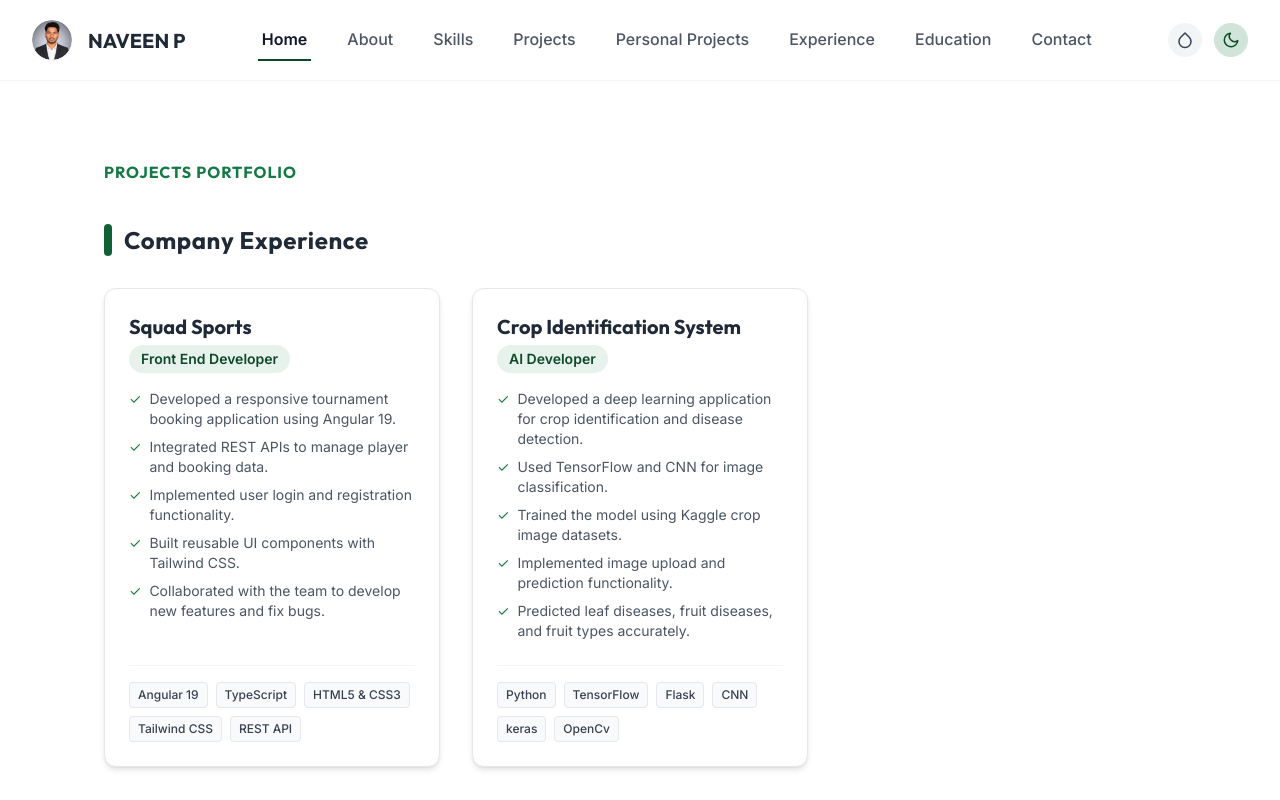
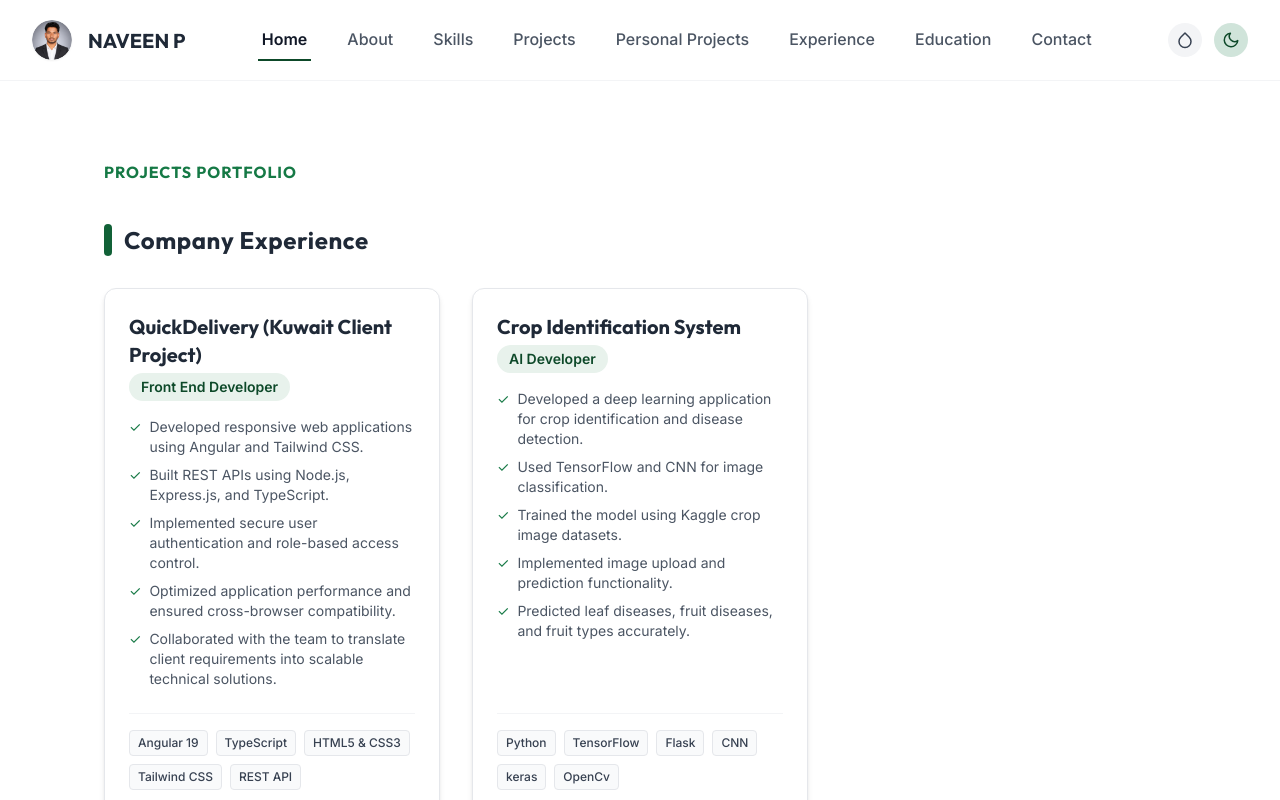
Before and after one commit to nvnpalani/Portfolio, an Angular app: page /project in a window 1280 px wide. Both pictures are taken after a click on the button "ENTER PORTFOLIO". Shown: the top 800 px of the page. Built offline with nearby package versions, Linux system fonts and the light colour scheme.

Commit message:
Update QuickDelivery and Leaf Identification System project details

```diff
--- a/src/app/module/project/project.component.html
+++ b/src/app/module/project/project.component.html
@@ -16,15 +16,15 @@
 
         <!-- Project 1 -->
         <div class="card p-6 flex flex-col h-full group border-t-4 border-t-primary-600 shadow-md hover:shadow-xl transition-all duration-300">
-          <h4 class="text-gray-900 dark:text-[#f8fafc] font-bold mb-1 outfit-font text-xl group-hover:text-primary-700 dark:text-primary-300 transition-colors">Squad Sports</h4>
+          <h4 class="text-gray-900 dark:text-[#f8fafc] font-bold mb-1 outfit-font text-xl group-hover:text-primary-700 dark:text-primary-300 transition-colors">QuickDelivery (Kuwait Client Project)</h4>
           <p class="text-primary-700 dark:text-primary-300 text-sm font-semibold mb-4 bg-primary-50 dark:bg-[#1e293b] dark:border dark:border-gray-700 inline-block px-3 py-1 rounded-full w-max">Front End Developer</p>
 
           <ul class="text-gray-600 dark:text-[#cbd5e1] text-sm mb-6 flex-grow space-y-2 list-none">
-            <li class="flex items-start"><span class="text-primary-500 mr-2">✓</span> Developed a responsive tournament booking application using Angular 19.</li>
-            <li class="flex items-start"><span class="text-primary-500 mr-2">✓</span> Integrated REST APIs to manage player and booking data.</li>
-            <li class="flex items-start"><span class="text-primary-500 mr-2">✓</span> Implemented user login and registration functionality.</li>
-            <li class="flex items-start"><span class="text-primary-500 mr-2">✓</span> Built reusable UI components with Tailwind CSS.</li>
-            <li class="flex items-start"><span class="text-primary-500 mr-2">✓</span> Collaborated with the team to develop new features and fix bugs.</li>
+            <li class="flex items-start"><span class="text-primary-500 mr-2">✓</span> Developed responsive web applications using Angular and Tailwind CSS.</li>
+            <li class="flex items-start"><span class="text-primary-500 mr-2">✓</span> Built REST APIs using Node.js, Express.js, and TypeScript.</li>
+            <li class="flex items-start"><span class="text-primary-500 mr-2">✓</span> Implemented secure user authentication and role-based access control.</li>
+            <li class="flex items-start"><span class="text-primary-500 mr-2">✓</span> Optimized application performance and ensured cross-browser compatibility.</li>
+            <li class="flex items-start"><span class="text-primary-500 mr-2">✓</span> Collaborated with the team to translate client requirements into scalable technical solutions.</li>
           </ul>
 
           <div class="flex flex-wrap gap-2 mt-auto pt-4 border-t border-gray-100 dark:border-gray-800">
@@ -73,7 +73,7 @@
 
         <!-- Project 2 -->
         <div class="card p-6 flex flex-col h-full group border-t-4 border-t-primary-600 shadow-md hover:shadow-xl transition-all duration-300">
-          <h4 class="text-gray-900 dark:text-[#f8fafc] font-bold mb-1 outfit-font text-xl group-hover:text-primary-700 dark:text-primary-300 transition-colors">Crop Identification System</h4>
+          <h4 class="text-gray-900 dark:text-[#f8fafc] font-bold mb-1 outfit-font text-xl group-hover:text-primary-700 dark:text-primary-300 transition-colors">Leaf Identification System</h4>
           <p class="text-primary-700 dark:text-primary-300 text-sm font-semibold mb-4 bg-primary-50 dark:bg-[#1e293b] dark:border dark:border-gray-700 inline-block px-3 py-1 rounded-full w-max">AI Developer</p>
 
           <ul class="text-gray-600 dark:text-[#cbd5e1] text-sm mb-6 flex-grow space-y-2 list-none">
```
